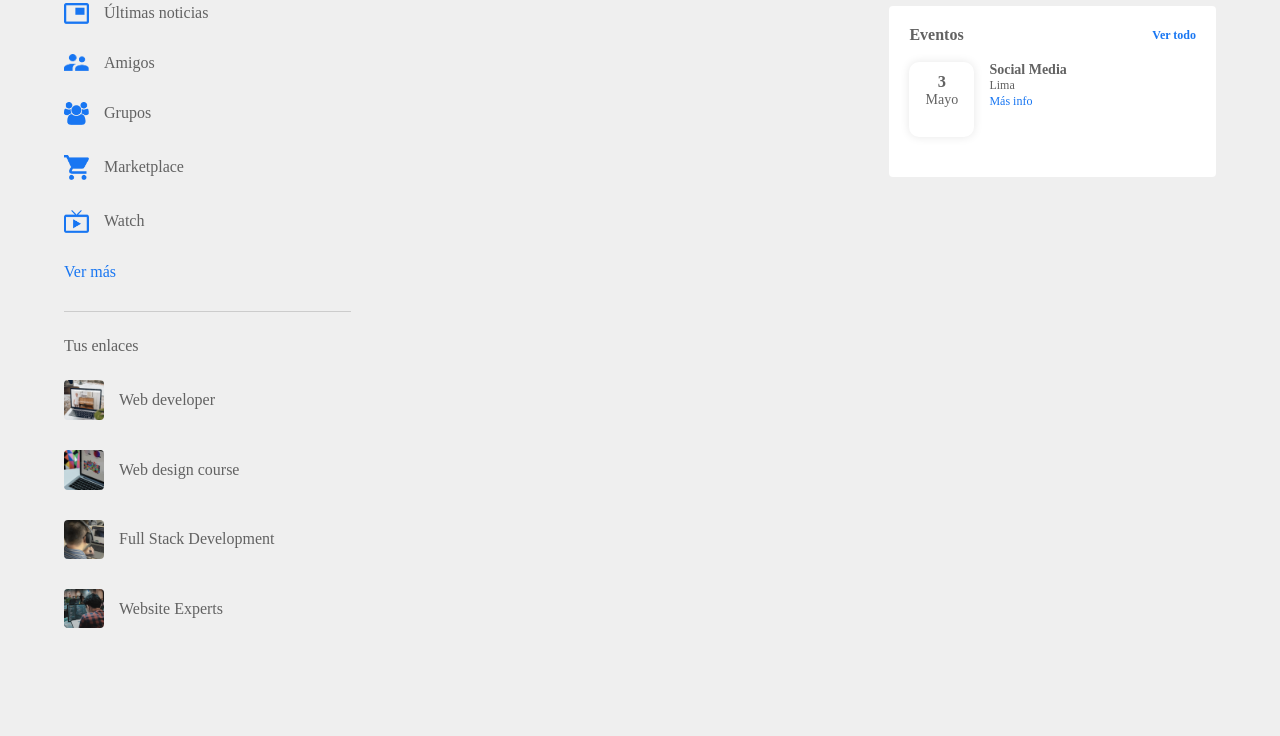
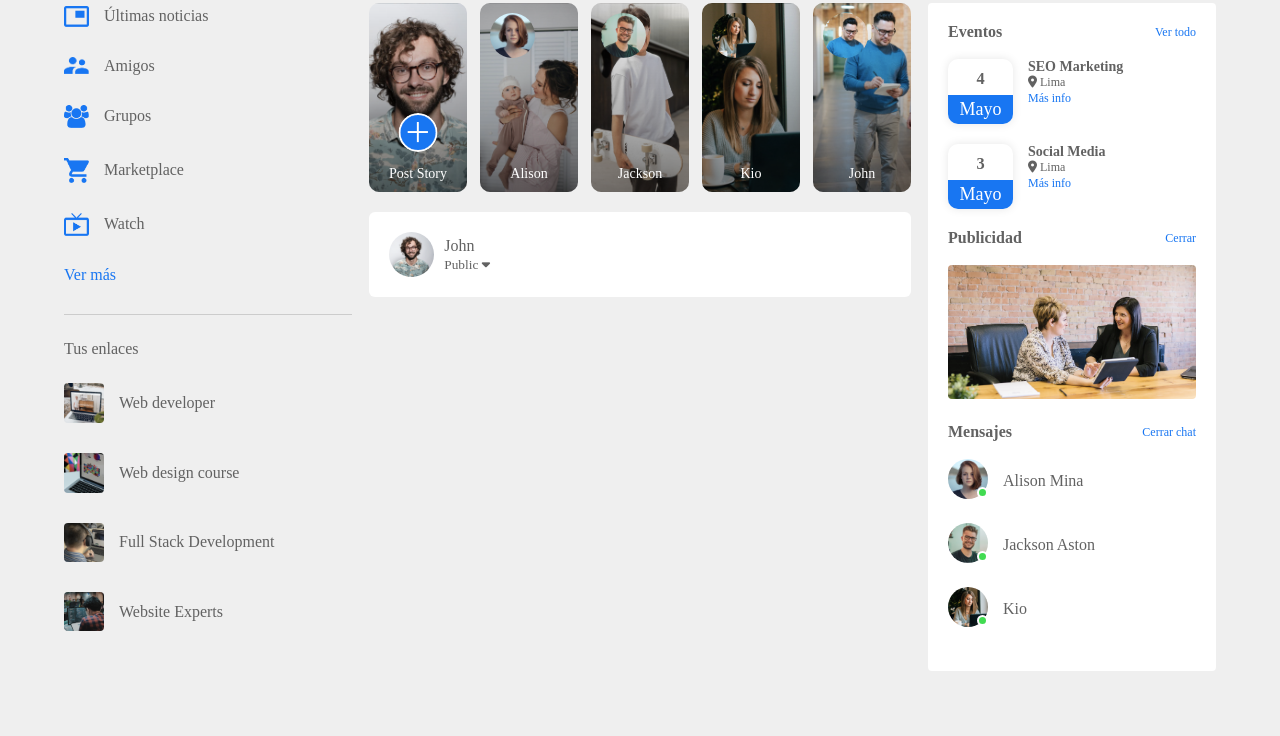
Before and after one commit to javierarteagagonzales/facebook-template-html-css, a plain HTML site: page index.html in a window 1280 px wide. Shown: the part 64-800 px from the top of the page. Drawn offline with Linux system fonts and the light colour scheme.

Commit message:
avances muro

```diff
--- a/index.html
+++ b/index.html
@@ -6,6 +6,7 @@
     <meta name="viewport" content="width=device-width, initial-scale=1.0">
     <title>Red Social - Javier Arteaga</title>
     <link rel="stylesheet" href="style.css">
+    <script src="https://kit.fontawesome.com/1a0c33b978.js" crossorigin="anonymous"></script>
 </head>
 <body>
     <nav>
@@ -50,7 +51,42 @@
             </div>
         </div>
          <!------- main-content ------>
-        <div class="main-content"></div>
+        <div class="main-content">
+            <div class="story-gallery">
+                <div class="story story1">
+                    <img src="images/upload.png">
+                    <p>Post Story</p>
+                </div>
+                <div class="story story2">
+                    <img src="images/member-1.png">
+                    <p>Alison</p>
+                </div>
+                <div class="story story3">
+                    <img src="images/member-2.png">
+                    <p>Jackson</p>
+                </div>
+                <div class="story story4">
+                    <img src="images/member-3.png">
+                    <p>Kio</p>
+                </div>
+                <div class="story story5">
+                    <img src="images/member-4.png">
+                    <p>John</p>
+                </div>
+            </div>
+
+            <div class="write-post-container">
+                <div class="user-profile">
+                    <img src="images/profile-pic.png">
+                    <div>
+                        <p>John</p>
+                        <small>Public <i class="fa-solid fa-caret-down"></i> </small>
+                    </div>
+                </div>
+            </div>
+
+
+        </div>
          <!------- right-sidebar ------>
         <div class="right-sidebar">
             <div class="sidebar-title">
@@ -60,14 +96,56 @@
             </div>
             <div class="event">
                 <div class="left-event">
+                    <h3>4</h3>
+                    <span>Mayo</span>
+                </div>
+                <div class="right-event">
+                    <h4>SEO Marketing</h4>
+                    <p><i class="fa-solid fa-location-dot"></i> Lima</p>
+                    <a href="#">Más info</a>
+                </div>
+            </div>
+
+            <div class="event">
+                <div class="left-event">
                     <h3>3</h3>
                     <span>Mayo</span>
                 </div>
                 <div class="right-event">
                     <h4>Social Media</h4>
-                    <p>Lima</p>
+                    <p><i class="fa-solid fa-location-dot"></i> Lima</p>
                     <a href="#">Más info</a>
                 </div>
+            </div>
+
+            <div class="sidebar-title">
+                <h4>Publicidad</h4>
+                <a href="#">Cerrar</a>
+            </div>
+            <img src="images/advertisement.png" class="sidebar-ad">
+
+            <div class="sidebar-title">
+                <h4>Mensajes</h4>
+                <a href="#">Cerrar chat</a>
+            </div>
+
+            <div class="online-list">
+                <div class="online">
+                    <img src="images/member-1.png" >
+                </div>
+                <p>Alison Mina</p>
+            </div>
+            <div class="online-list">
+                <div class="online">
+                    <img src="images/member-2.png" >
+                </div>
+                <p>Jackson Aston</p>
+            </div>
+            <div class="online-list">
+                <div class="online">
+                    <img src="images/member-3.png" >
+                </div>
+                <p>Kio</p>
             </div>
 
         </div>
--- a/style.css
+++ b/style.css
@@ -2,6 +2,7 @@
     margin: 0;
     padding: 0;
     font-family: 'poppins','sans-serif';
+    box-sizing: border-box;
 
 }
 body{
@@ -136,7 +137,7 @@ nav{
     justify-content: space-between;
     margin-bottom: 18px;
 }
-.sidebar-title{
+.sidebar-title h4{
     font-weight: 600;
     font-size: 16px;
 }
@@ -170,3 +171,118 @@ nav{
     text-decoration: none;
     color: #1876f2
 }
+.left-event span{
+    position: absolute;
+    bottom: 0;
+    left: 0;
+    width: 100%;
+    background: #1876f2;
+    color: #fff;
+    font-size: 18px;
+    padding: 4px 0;
+}
+.sidebar-ad{
+    width: 100%;
+    margin-bottom: 20px;
+    border-radius: 4px;
+
+}
+.online-list{
+    display: flex;
+    align-items: center;
+    margin-bottom: 20px;
+}
+.online-list .online img{
+    width: 40px;
+    border-radius: 50%;
+}
+.online-list .online{
+    width: 40px;
+    border-radius: 50%;
+    margin-right: 15px;
+}
+.online-list .online:after{
+    top: unset;
+    bottom: 5px;;
+}
+
+.story-gallery{
+    display: flex;
+    justify-content: space-between;
+    margin-bottom: 20px;
+}
+.story{
+    flex-basis: 18%;
+    padding-top: 32%;
+    position: relative;
+    background-image: linear-gradient(transparent,rgba(0,0,0,0.5)),url(images/status-1.png);
+    background-position: center;
+    background-size: cover;
+    border-radius: 10px;
+}
+.story img{
+    position: absolute;
+    width: 45px;
+    border-radius: 50%;
+    top: 10px;
+    left: 10px;
+    border-radius: 5px solid #1876f2;
+}
+.story p{
+    position: relative;
+    bottom: 10px;
+    width: 100%;
+    text-align: center;
+    color: #fff;
+    font-size: 14px;
+}
+
+.story1{
+    background-image: linear-gradient(transparent,rgba(0,0,0,0.5)),url(images/status-1.png);
+}
+.story2{
+    background-image: linear-gradient(transparent,rgba(0,0,0,0.5)),url(images/status-2.png);
+}
+.story3{
+    background-image: linear-gradient(transparent,rgba(0,0,0,0.5)),url(images/status-3.png);
+}
+.story4{
+    background-image: linear-gradient(transparent,rgba(0,0,0,0.5)),url(images/status-4.png);
+}
+.story5{
+    background-image: linear-gradient(transparent,rgba(0,0,0,0.5)),url(images/status-5.png);
+}
+.story.story1 img{
+    top: unset;
+    left: 50%;
+    bottom: 40px;
+    transform: translateX(-50%);
+    border: 0;
+    width: 40%;
+}
+.write-post-container{
+    width: 100%;
+    background-color: #fff;
+    border-radius: 6px;
+    padding: 20px;
+    color: #626262;
+}
+.user-profile{
+    display: flex;
+    align-items: center;
+}
+.user-profile img{
+    width: 45px;
+    border-radius: 50%;
+    margin-right: 10px;
+
+}
+.user-profile p{
+    margin-bottom: -5;
+    font-weight: 500;
+    color: #626262;
+}
+.user-profile  small{
+        font-sixe: 12px;
+
+}
```
